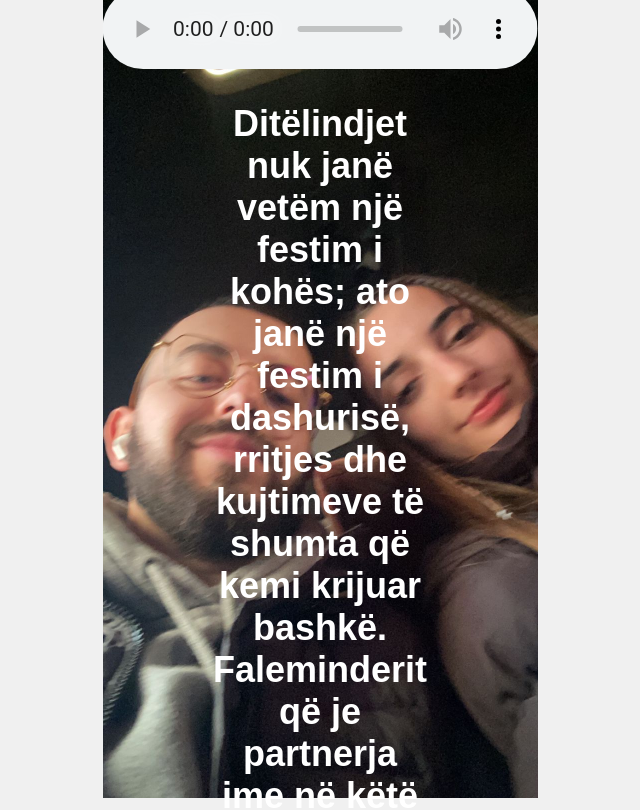
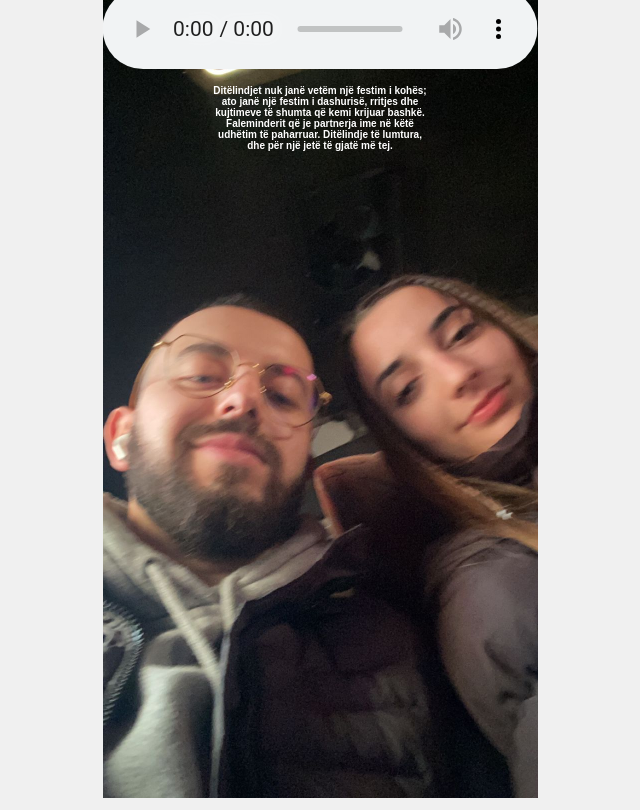
Before and after one commit to leandro0034/birthday-surprise, a plain HTML site: page index.html in a window 1280 px wide. Shown: the top 810 px of the page, without its empty margins (320-960 px from the left). Drawn offline with Linux system fonts and the light colour scheme.

Commit message:
Update index.html

```diff
--- a/index.html
+++ b/index.html
@@ -23,7 +23,7 @@
         }
         h1 {
             color: #fff; /* White text */
-            font-size: 36px; /* Adjust font size as needed */
+            font-size: 10px; /* Adjust font size as needed */
             position: absolute;
             top: 10%;
             left: 50%;
@@ -55,7 +55,7 @@
     </div>
 
     <script>
-        const photos = ["image1.jpg", "image2.jpg", "image3.jpg", "image4.jpg", "image5.jpg"]; // Add more photo filenames as needed
+        const photos = ["image1.jpg", "image2.jpg", "image3.jpg", "image4.jpg", "image5.jpg"];
         const texts = ["Nga dita e parë kur u njohëm si miq deri në ditën kur pranove ndjenjat tënde, dhe tani që festojmë një vit dashurie, çdo moment me ty ka qenë një kapter i bukur në historinë tonë. Urime për ditëlindjen, dashuria ime! Për shumë vite të tjera të kënaqshme bashkë.", "Ditëlindjet nuk janë vetëm një festim i kohës; ato janë një festim i dashurisë, rritjes dhe kujtimeve të shumta që kemi krijuar bashkë. Faleminderit që je partnerja ime në këtë udhëtim të paharruar. Ditëlindje të lumtura, dhe për një jetë të gjatë më tej.", "Duke shënuar një vit të dashurisë sonë, kujtohem për qindra buzëqeshje që ke sjellë në fytyrën time, ngrohtësinë e përqafimit tënd dhe gëzimin që më sjell çdo ditë. Ditëlindje të lumtura, dashuria ime. Për një jetë të përjetshme të lumtur.", "Nga miqtë te partnerë, nga pranimi i ndjenjave te ëndrrat e përbashkëta, udhëtimi ynë ka qenë thuajse magjik. Ditëlindje të lumtura, dashuria ime. Faleminderit për qeshjen, dashurinë dhe për të qenë shpirti bukur që je. Për ne dhe për udhëtimin e mrekullueshëm që na pret.", "Një vit më parë, ti ndryshove jetën time duke pranuar ndjenjat e tua, dhe që atëherë, çdo ditë me ty ka qenë një bekim. Ditëlindje të lumtura, dashuria ime. Faleminderit për qeshjen, dashurinë, dhe për të qenë shpirti bukur që je. Për ne dhe për udhëtimin e mrekullueshëm që na pret."];
         let currentPhotoIndex = 0;
         const slideshowElement = document.getElementById("slideshow");
```
